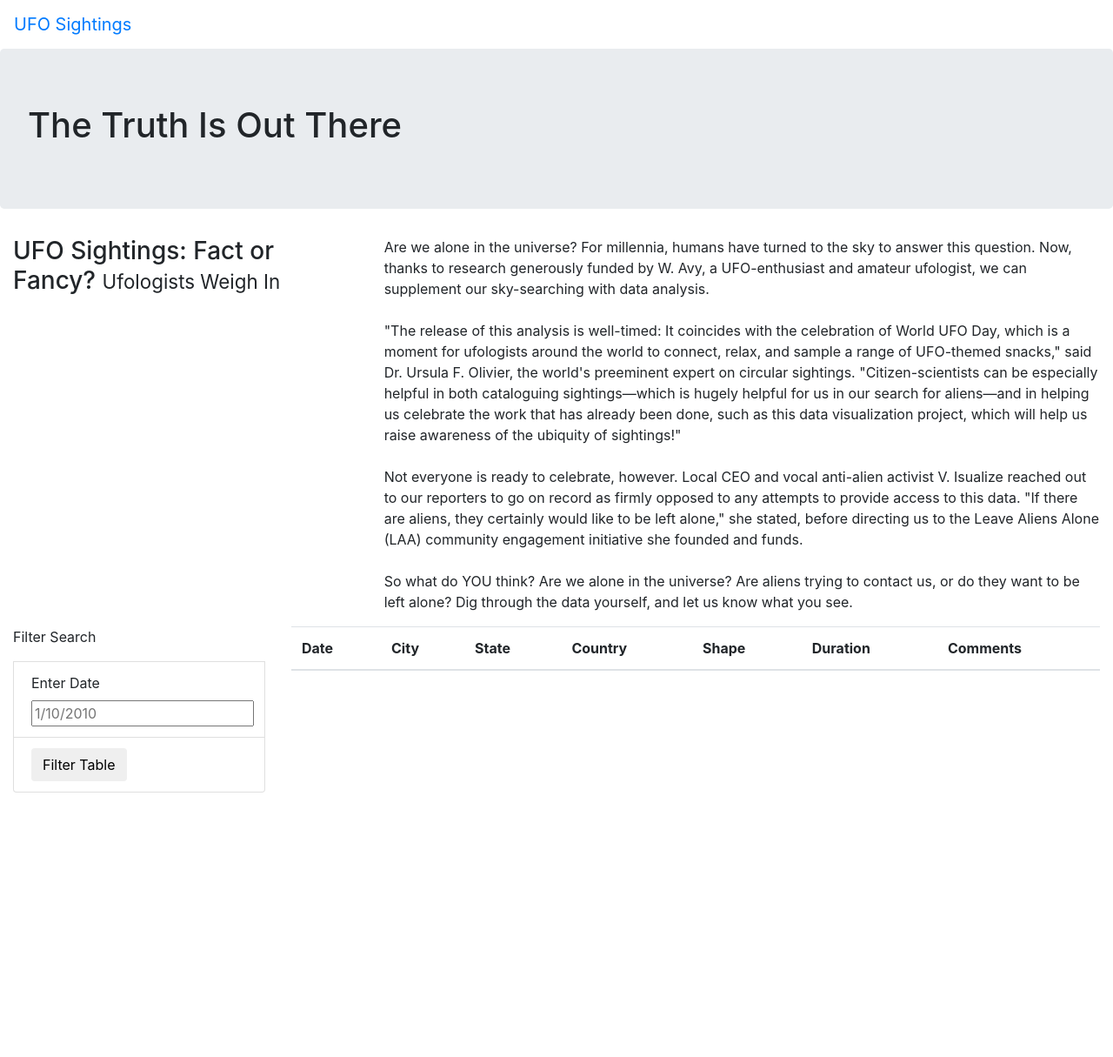
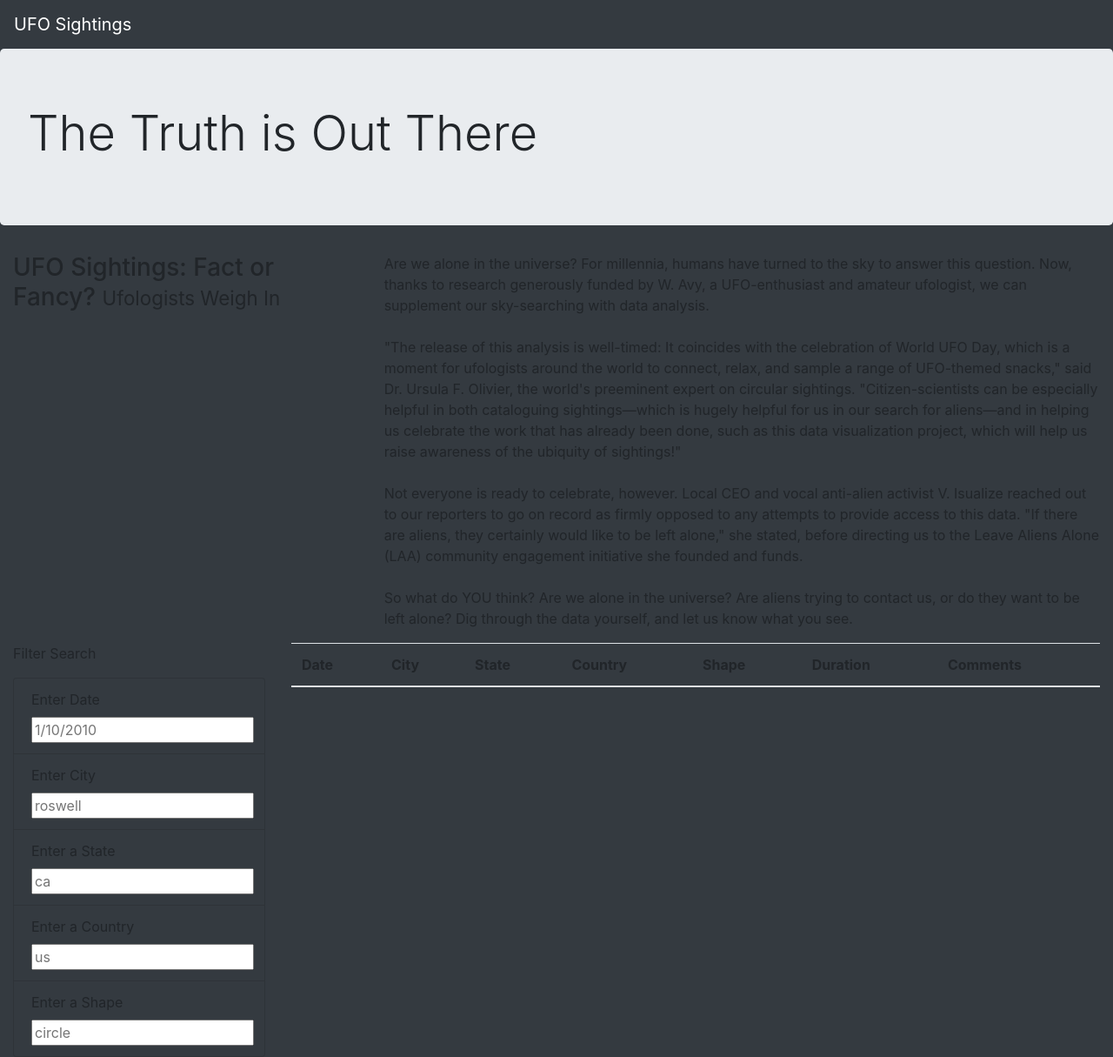
Before and after one commit to amarks5/UFOs, a plain HTML site: page index.html in a window 1280 px wide. Shown: the whole page at 87% size. Before the commit the page ends 911 px from the top, so only its background shows below. Drawn offline with nearby package versions, Linux system fonts and the light colour scheme.

Commit message:
complete

```diff
--- a/index.html
+++ b/index.html
@@ -13,15 +13,15 @@
     />
     <link rel="stylesheet" href="static/css/style.css">
 </head>
-<body>
+<body class="bg-dark">
     <div class="wrapper">
-        <nav class="navbar navbar-expand-lg">
+        <nav class="navbar navbar-dark bg-dark navbar-expand-lg">
             <a class="navbar-brand" href="index.html">UFO Sightings</a>
         </nav>
     </div>
     <div class="jumbotron">
-        <h1>The Truth Is Out There</h1>
-    </div>
+        <h1 class="display-4">The Truth is Out There</h1>
+      </div>
     <div class="container-fluid">
         <div class="row">
             <div class="col-md-4">
@@ -39,18 +39,34 @@
     <div class="container-fluid">
         <div class="row">
             <div class="col-md-3">
-                <form>
+                <form class="bg-dark">
                     <p>Filter Search</p>
+                    <ul class="list-group bg-dark">
+                        <li class="list-group-item bg-dark">
+                            <label for="date">Enter Date</label>
+                            <input type="text" placeholder="1/10/2010" id="datetime" />
+                        </li>
+                        <li class="list-group-item bg-dark">
+                            <label for="city">Enter City</label>
+                            <input type="text" placeholder="roswell" id="city" />
+                        </li>
+                        <li class="list-group-item bg-dark">
+                            <label for="state">Enter a State</label>
+                            <input type="text" placeholder="ca" id="state" />
+                        </li>
+                        <li class="list-group-item bg-dark">
+                            <label for="country">Enter a Country</label>
+                            <input type="text" placeholder="us" id="country" />
+                        </li>
+                        <li class="filter list-group-item bg-dark">
+                            <label for="shape">Enter a Shape</label>
+                            <input type="text" placeholder="circle" id="shape" />
+                        </li>
+                        <!-- <li class="list-group-item bg-dark">
+                            <button id="filter-btn" type="button" class="btn btn-dark">Filter Table</button>
+                        </li> -->
+                    </ul>
                 </form>
-                <li class="list-group-item">
-                    <label for="date">Enter Date</label>
-                    <input type="text" placeholder="1/10/2010" id="datetime" />
-                </li>
-
-                <li class="list-group-item">
-                    <button id="filter-btn" type="button" class="btn btn-default">Filter Table</button>
-                </li>
-
             </div>
             <div class="col-md-9">
                 <table class="table table-striped">
@@ -70,5 +86,8 @@
             </div>
         </div>
     </div>
+<script src="https://cdnjs.cloudflare.com/ajax/libs/d3/4.11.0/d3.js"></script>
+<script src="../static/js/data.js"></script>
+<script src="../static/js/app.js"></script>
 </body>
 </html>
```
